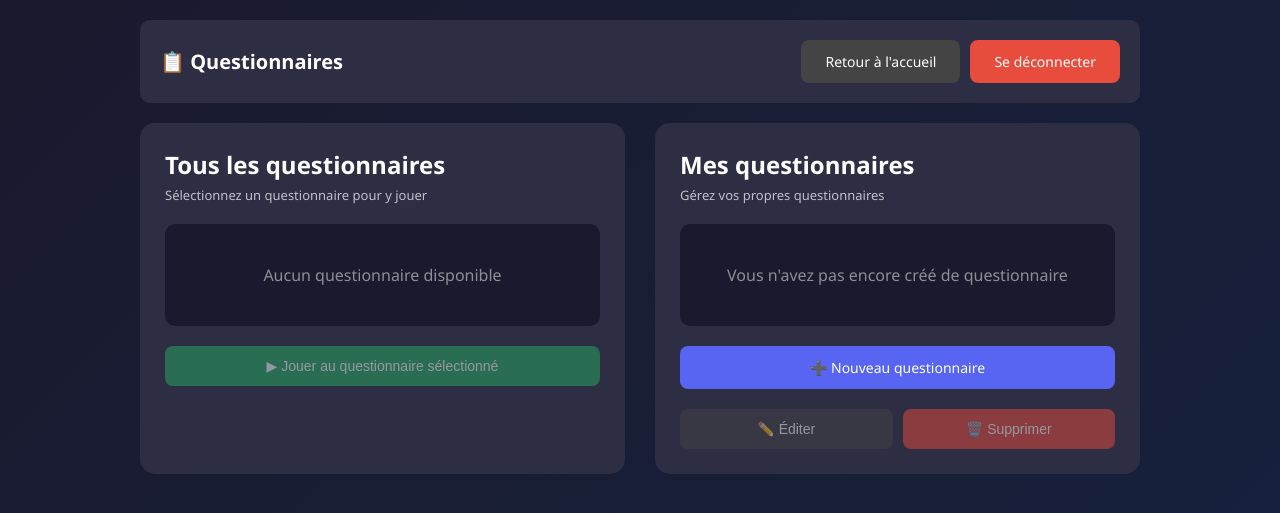
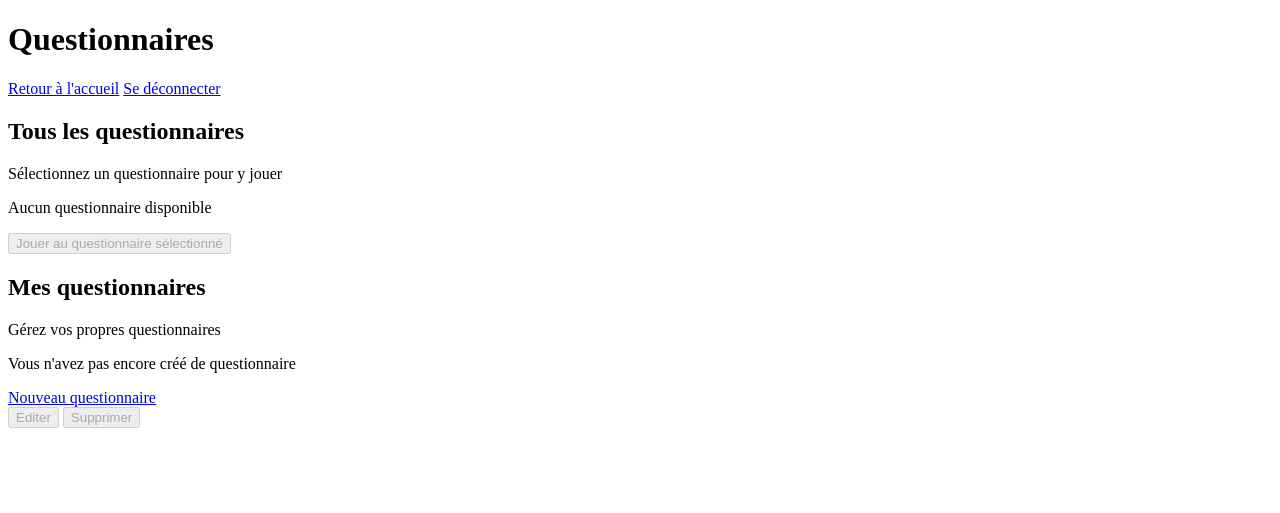
Before and after one commit to NoaKajou/MVC-C-sharp, a PHP site: page /views/questionnaires.php in a window 1280 px wide. Shown: the top 513 px of the page. Run offline with PHP 8.4, Linux system fonts and the light colour scheme.

Commit message:
removed css

```diff
--- a/web/views/header.php
+++ b/web/views/header.php
@@ -4,7 +4,6 @@
     <meta charset="UTF-8">
     <meta name="viewport" content="width=device-width, initial-scale=1.0">
     <title><?= $title ?? 'Questionnaire' ?></title>
-    <link rel="stylesheet" href="css/style.css">
 </head>
 <body>
     <div class="container">
--- a/web/views/play.php
+++ b/web/views/play.php
@@ -116,7 +116,7 @@ function showResult() {
     document.getElementById('resultContainer').style.display = 'block';
 
     const percentage = Math.round((score / questions.length) * 100);
-    document.getElementById('resultTitle').textContent = percentage >= 50 ? '🎉 Bravo !' : '😢 Dommage...';
+    document.getElementById('resultTitle').textContent = percentage >= 50 ? 'Bravo !' : 'Dommage...';
     document.getElementById('resultScore').textContent = `Vous avez obtenu ${score}/${questions.length} (${percentage}%)`;
 
     document.querySelector('.result-box').className = 'result-box ' + (percentage >= 50 ? 'success' : 'fail');
--- a/web/views/profil.php
+++ b/web/views/profil.php
@@ -48,7 +48,6 @@ include 'header.php';
                 <div class="questionnaire-list-small">
                     <?php foreach ($questionnaires as $q): ?>
                         <div class="questionnaire-item">
-                            <span class="icon">📋</span>
                             <div class="item-info">
                                 <strong><?= htmlspecialchars($q->nom) ?></strong>
                                 <span><?= htmlspecialchars($q->theme) ?> - <?= $q->nombreQuestions ?> questions</span>
--- a/web/views/questionnaires.php
+++ b/web/views/questionnaires.php
@@ -5,7 +5,7 @@ include 'header.php';
 
 <div class="page-container">
     <header class="top-bar">
-        <h1>📋 Questionnaires</h1>
+        <h1>Questionnaires</h1>
         <div class="header-actions">
             <a href="accueil.php" class="btn">Retour à l'accueil</a>
             <a href="logout.php" class="btn btn-danger">Se déconnecter</a>
@@ -33,7 +33,7 @@ include 'header.php';
                 <?php endif; ?>
             </div>
 
-            <button id="btnJouer" class="btn btn-success btn-full" disabled>▶ Jouer au questionnaire sélectionné</button>
+            <button id="btnJouer" class="btn btn-success btn-full" disabled>Jouer au questionnaire sélectionné</button>
         </section>
 
         <section class="questionnaire-section">
@@ -57,10 +57,10 @@ include 'header.php';
             </div>
 
             <div class="action-buttons">
-                <a href="questionnaire_edit.php" class="btn btn-primary btn-full">➕ Nouveau questionnaire</a>
+                <a href="questionnaire_edit.php" class="btn btn-primary btn-full">Nouveau questionnaire</a>
                 <div class="btn-row">
-                    <button id="btnEditer" class="btn" disabled>✏️ Éditer</button>
-                    <button id="btnSupprimer" class="btn btn-danger" disabled>🗑️ Supprimer</button>
+                    <button id="btnEditer" class="btn" disabled>Editer</button>
+                    <button id="btnSupprimer" class="btn btn-danger" disabled>Supprimer</button>
                 </div>
             </div>
         </section>
```
